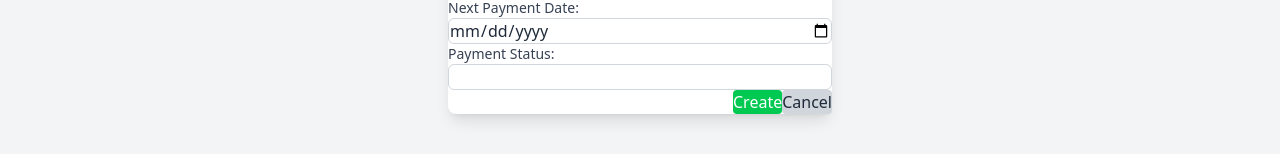
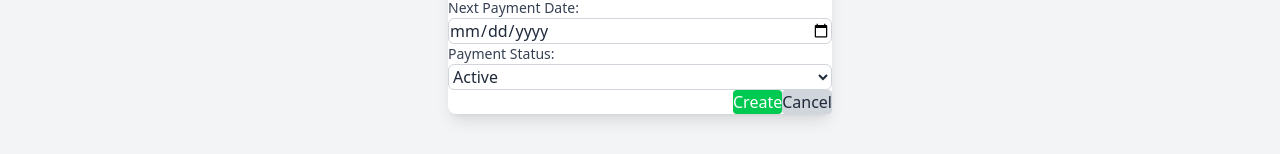
Before and after one commit to Amarildo05/Gym-Dashboard-App, a React (Vite) app: page / in a window 1280 px wide. Both pictures are taken after a click on the button "Create New Member". Shown: the part 452-606 px from the top of the page. Built offline with nearby package versions, Linux system fonts and the light colour scheme; no server answers.

Commit message:
changed payment status to a dropdwon, added some row color logic based on member status

```diff
--- a/src/components/UserForm.jsx
+++ b/src/components/UserForm.jsx
@@ -80,12 +80,14 @@ export default function UserForm({
         <label className="block text-sm font-medium text-gray-700">
           Payment Status:
         </label>
-        <input
-          type="text"
+        <select
           value={paymentStatus}
           onChange={(e) => setPaymentStatus(e.target.value)}
           className="mt-1 px-3 py-2 w-full border border-gray-300 rounded-md focus:ring-2 focus:ring-blue-500"
-        />
+        >
+          <option value="active">Active</option>
+          <option value="inactive">Inactive</option>
+        </select>
       </div>
     </div>
   );
--- a/src/components/UserModal.jsx
+++ b/src/components/UserModal.jsx
@@ -37,9 +37,24 @@ export default function UserModal({
 
   const handleSubmit = () => {
     if (creatingUser) {
-      onCreate({ fullName, phoneNumber, emailAddress, membershipStartDate, nextPaymentDate, paymentStatus });
+      onCreate({
+        fullName,
+        phoneNumber,
+        emailAddress,
+        membershipStartDate,
+        nextPaymentDate,
+        paymentStatus,
+      });
     } else {
-      onUpdate({ _id: editingItem._id, fullName, phoneNumber, emailAddress, membershipStartDate, nextPaymentDate, paymentStatus });
+      onUpdate({
+        _id: editingItem._id,
+        fullName,
+        phoneNumber,
+        emailAddress,
+        membershipStartDate,
+        nextPaymentDate,
+        paymentStatus,
+      });
     }
   };
 
--- a/src/components/UserTable.jsx
+++ b/src/components/UserTable.jsx
@@ -68,9 +68,11 @@ export default function UserTable({ data, onEdit, onDelete }) {
       <tbody>
         {data.map((user, index) => {
           const userId = user._id?.$oid || user._id; // Get the correct id format
+          const isActive = user.paymentStatus === "active";
+          const rowClass = isActive ? "bg-green-100" : "bg-red-100"; // Conditional row color
 
           return (
-            <tr key={userId || index} className="hover:bg-gray-50">
+            <tr key={userId || index} className={`${rowClass}`}>
               {columns.map((col) => (
                 <td key={col.key} className="border-t px-4 py-2">
                   {col.render ? col.render(user) : user[col.dataIndex]}
```
